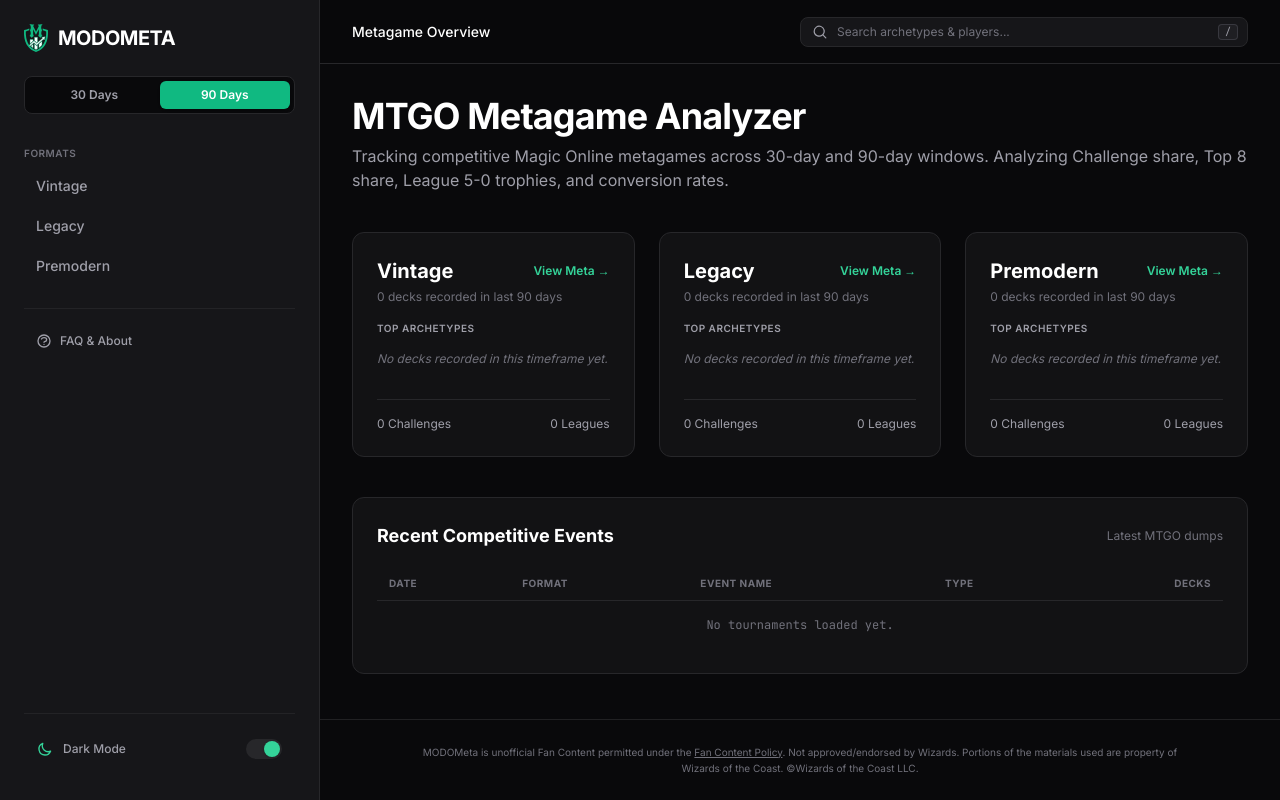
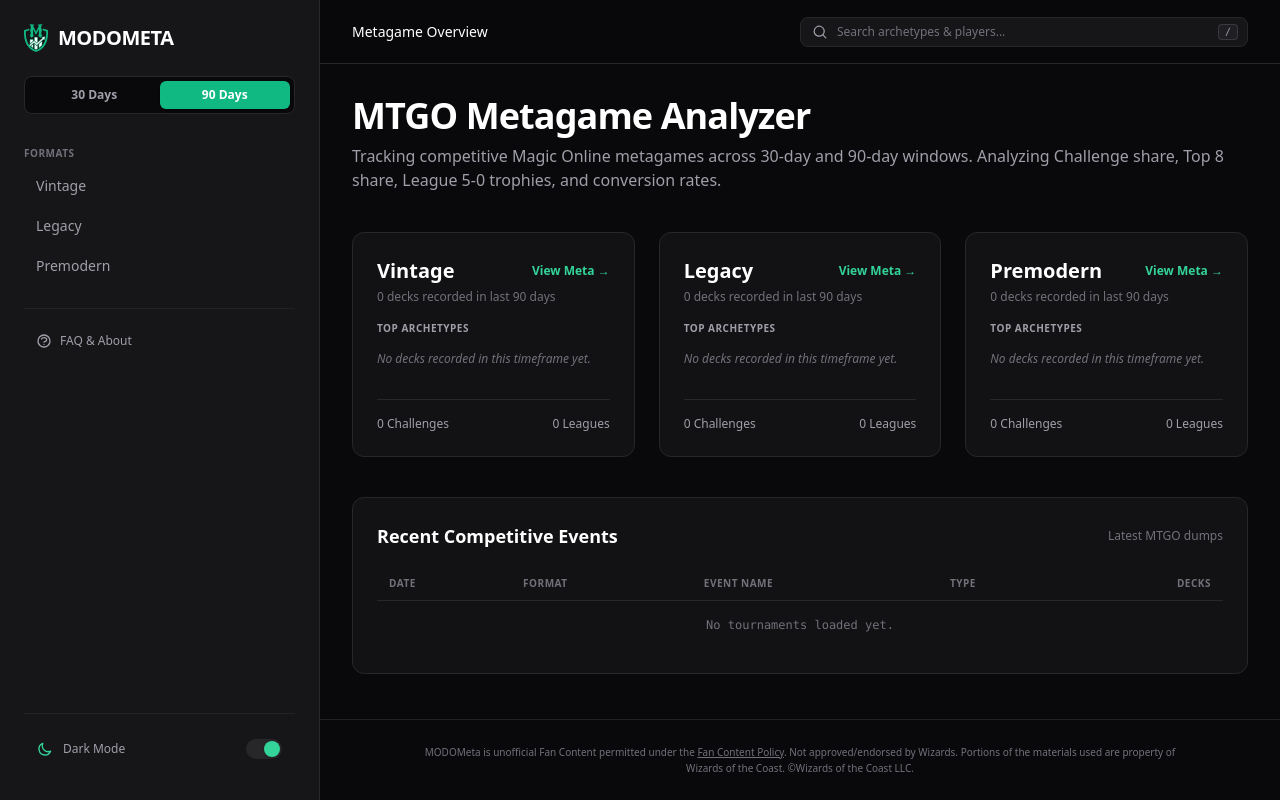
Before and after one commit to davidfischer/modometa, a Django app: page / in a window 1280 px wide. Run offline with Django 5.2, Linux system fonts and the light colour scheme; data that the repository does not hold is empty; style sheets or scripts are compiled from the project's sources.

Commit message:
Switch to a native font stack
No more google fonts

```diff
--- a/core/templates/base.html
+++ b/core/templates/base.html
@@ -24,13 +24,7 @@
   </script>
   <link rel="stylesheet" href="{% static 'css/protocol.css' %}">
   <link rel="stylesheet" href="{% static 'css/mana.min.css' %}">
-  <link rel="preconnect" href="https://fonts.googleapis.com">
-  <link rel="preconnect" href="https://fonts.gstatic.com" crossorigin>
-  <link href="https://fonts.googleapis.com/css2?family=Inter:wght@400;500;600;700&family=JetBrains+Mono:wght@400;500&display=swap" rel="stylesheet">
-  <style>
-    body { font-family: 'Inter', sans-serif; }
-    code, pre, .font-mono { font-family: 'JetBrains Mono', monospace; }
-  </style>
+
   {% block extra_head %}{% endblock %}
 </head>
 <body class="flex min-h-full flex-col bg-zinc-950 text-zinc-300 selection:bg-emerald-500 selection:text-white">
```
